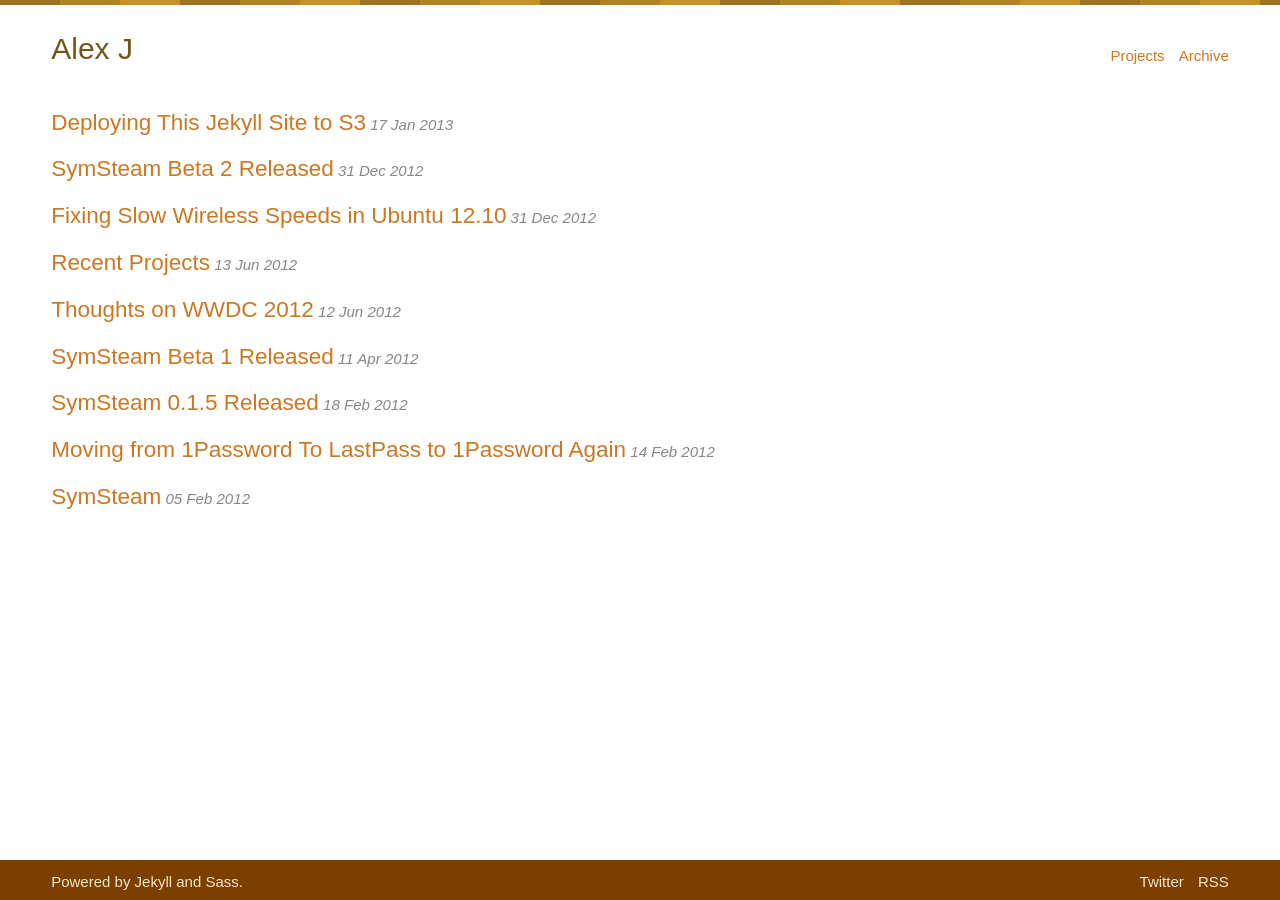
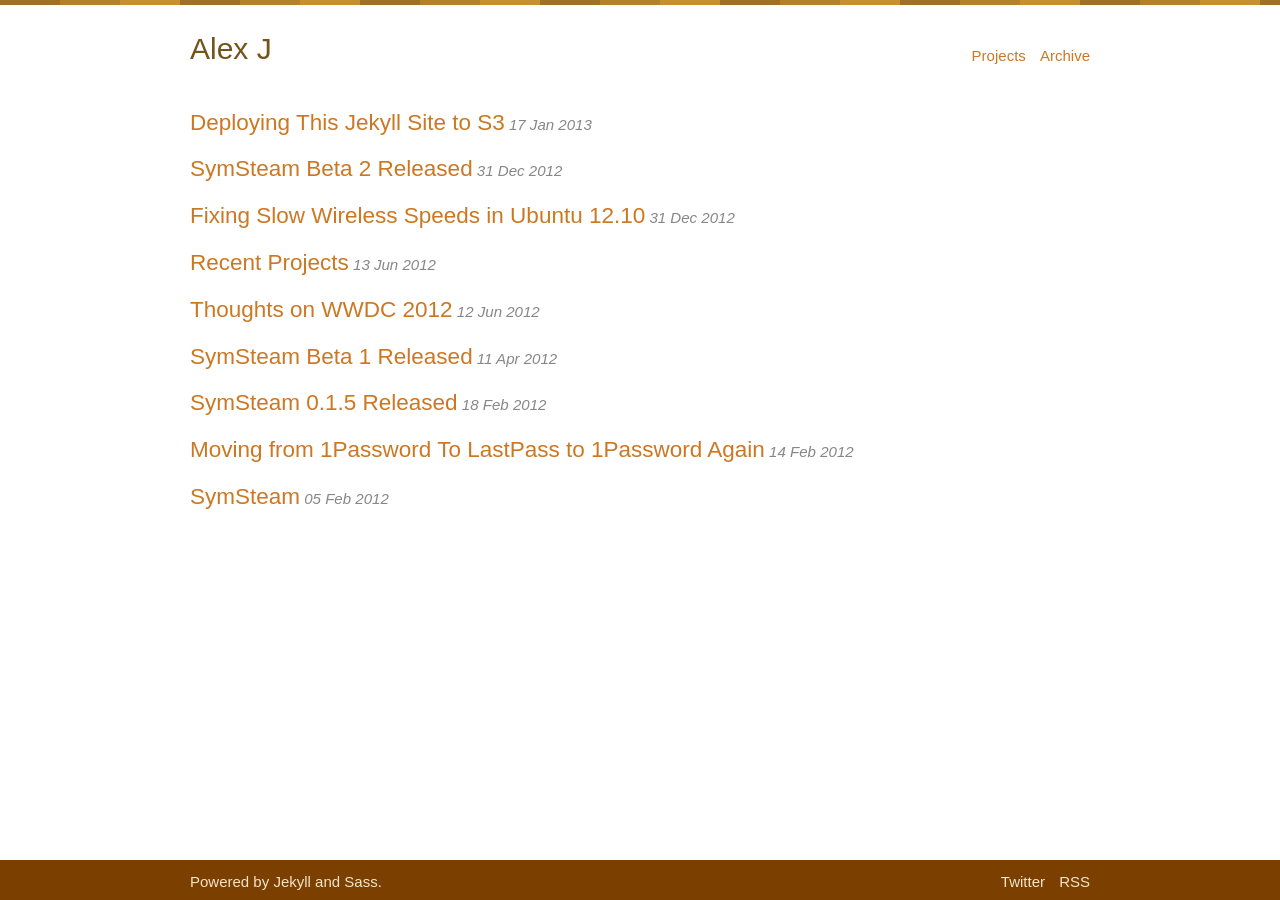
Before and after one commit to alexjohnj/alexjohnj, a Jekyll site: the page built from index.html, in a window 1280 px wide. Built offline with Jekyll 4.4.1, drawn with Linux system fonts in a browser that asks for light colours; some web fonts are replaced.

Commit message:
Specified maximum width of content on the site.
The maximum size is now 900px rather than 92% of the viewport.

```diff
--- a/_layouts/default.html
+++ b/_layouts/default.html
@@ -54,6 +54,7 @@
     </div><!--end content-->
 
     <footer>
+      <div id="footer-content-wrapper">
         <div id="footer-social-stuff">
           <div id="twitter-social-button">
             <p><a href="https://twitter.com/alexjohnj">Twitter</a></p>
@@ -65,6 +66,7 @@
         <div id="footer-attributions">
           <p>Powered by <a href="https://github.com/mojombo/jekyll">Jekyll</a> and <a href="http://sass-lang.com/">Sass</a>.</p>
         </div>
+      </div>
     </footer>
   </div> <!-- end wrapper -->
 </body>
--- a/assets/styles/sass/layout.scss
+++ b/assets/styles/sass/layout.scss
@@ -20,6 +20,7 @@ body {
 
 #site-header {
   width: 92%;
+  max-width: $body-width;
   margin-right: auto;
   margin-left: auto;
   padding: 10px;
@@ -47,6 +48,7 @@ body {
 
 #content {
   width: 92%;
+  max-width: $body-width;
   margin-right: auto;
   margin-left: auto;
 
@@ -64,6 +66,10 @@ body {
   li {
     margin: 1em 0px;
   }
+}
+
+pre {
+  padding: 0.7em;
 }
 
 // Footer Stuff
@@ -89,13 +95,14 @@ footer {
   }
 }
 
-pre {
-  padding: 0.7em;
+#footer-content-wrapper {
+  width: 92%;
+  max-width: $body-width;
+  margin: 0 auto;
 }
 
 #footer-attributions {
   float: left;
-  margin-left: 4%;
   padding-top: 10px;
     p {
     margin:0; // Having any margins will mess up the footer.
@@ -111,7 +118,6 @@ pre {
 
 #footer-social-stuff {
   float: right;
-  margin-right: 4%;
   text-align: right;
 
   p {
@@ -134,8 +140,6 @@ pre {
   @media handeld, only screen and (max-width: 320px) {
     float: none;
     width: 96%;
-    margin-right: 0;
-    margin-left: 4%;
     text-align: left;
     padding-top: 10px;
   }
--- a/assets/styles/sass/variables.scss
+++ b/assets/styles/sass/variables.scss
@@ -1,3 +1,5 @@
+$body-width: 900px;
+
 $footer-height: 2.67em;
 $footer-background-color: #7B3F00;
 $footer-text-color: #f3e5ca;
```
Also changed, not shown: assets/styles/css/styles.css. Lines whose indentation alone changed are shown as unchanged.
